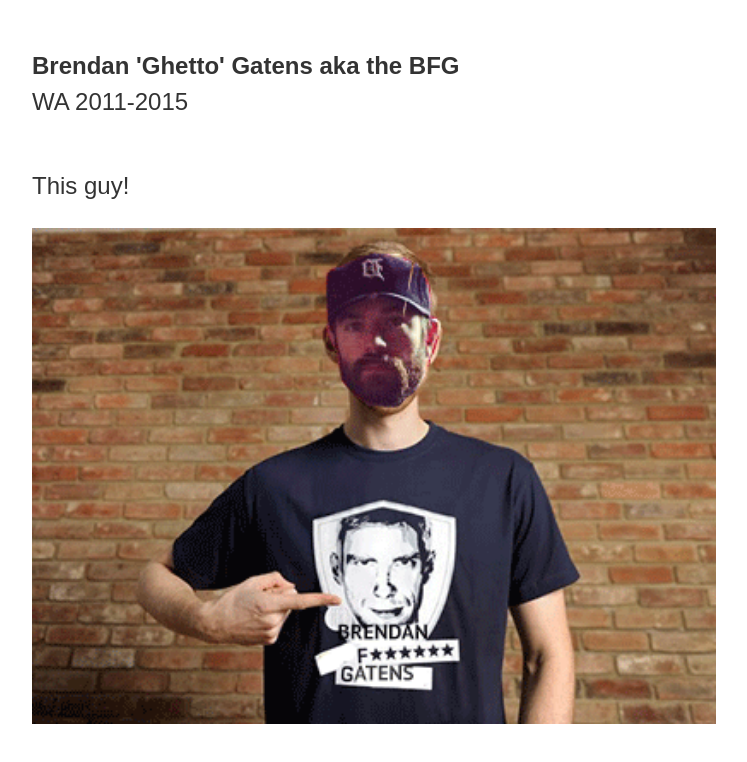
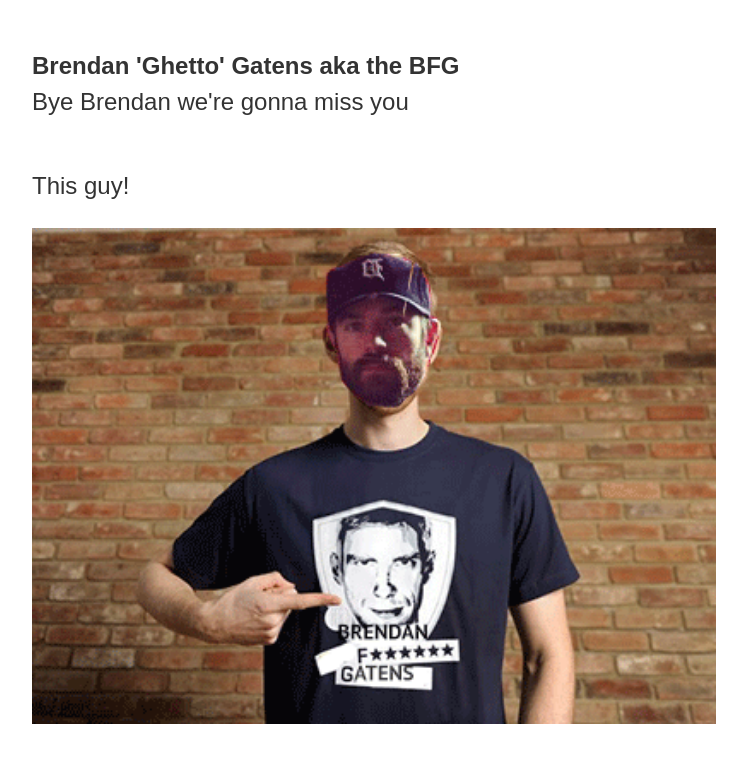
Before and after one commit to annagoss/bfg, a plain HTML site: page index.html in a window 1280 px wide. Shown: the whole page, without its empty margins (266-1013 px from the left). Drawn offline with Linux system fonts and the light colour scheme.

Commit message:
Change Brendan message

```diff
--- a/index.html
+++ b/index.html
@@ -10,7 +10,7 @@
     <div class="container">
       <header class="index-header">
         <h1 class="brendan-heading">Brendan 'Ghetto' Gatens aka the BFG</h1>
-        <p class="tagline">WA 2011-2015</p>
+        <p class="tagline">Bye Brendan we're gonna miss you</p>
       </header>
 
       <p>This guy!</p>
```
